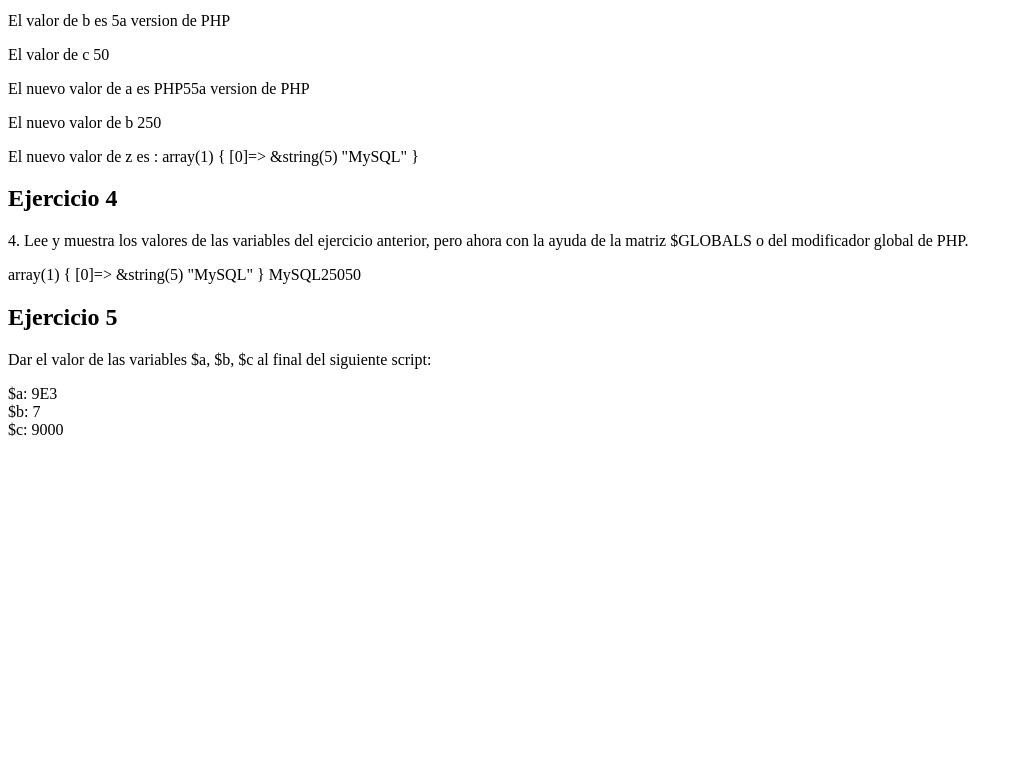
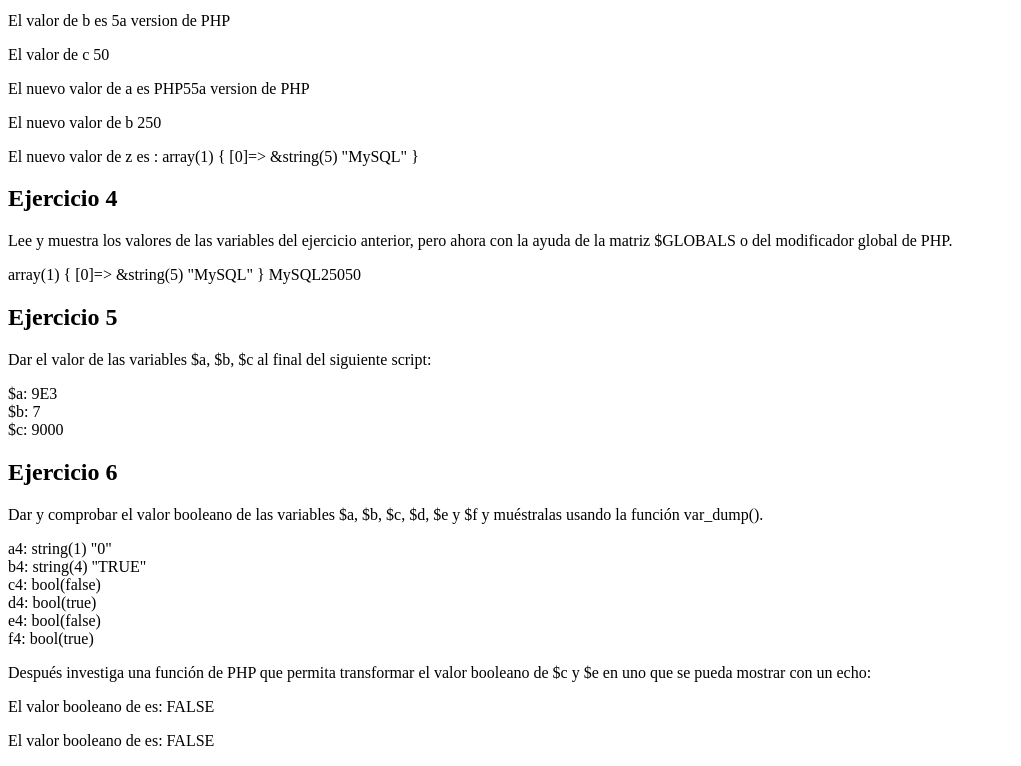
Before and after one commit to michel080502/tecweb, a PHP site: page / in a window 1280 px wide. Shown: the part 779-1545 px from the top of the page, without its empty margins (0-1021 px from the left). Before the commit the page ends 1215 px from the top, so only its background shows below. Run offline with PHP 8.4, Linux system fonts and the light colour scheme.

Commit message:
ejercicio 6 agregado

```diff
--- a/practicas/p03/ejercicio4.php
+++ b/practicas/p03/ejercicio4.php
@@ -1,6 +1,6 @@
 <?php
 echo '<h2>Ejercicio 4</h2>';
-echo '<p>4. Lee y muestra los valores de las variables del ejercicio anterior, pero ahora con la ayuda de
+echo '<p> Lee y muestra los valores de las variables del ejercicio anterior, pero ahora con la ayuda de
 la matriz $GLOBALS o del modificador global de PHP.</p>';
 $a2 = 'PHP5';
 $z2[] = &$a2;
--- /dev/null
+++ b/practicas/p03/ejercicio6.php
@@ -0,0 +1,27 @@
+<?php
+echo '<h2>Ejercicio 6</h2>';
+echo '<p>Dar y comprobar el valor booleano de las variables $a, $b, $c, $d, $e y $f y muéstralas
+usando la función var_dump(<datos>).</p>';
+$a4 = "0";
+$b4 = "TRUE";
+$c4 = FALSE;
+$d4 = ($a4 or $b4);
+$e4 = ($a4 and $c4);
+$f4 = ($a4 xor $b4);
+echo 'a4: ';
+var_dump($a4);
+echo '<br>b4: ';
+var_dump($b4);
+echo '<br>c4: ';
+var_dump($c4);
+echo '<br>d4: ';
+var_dump($d4);
+echo '<br>e4: ';
+var_dump($e4);
+echo '<br>f4: ';
+var_dump($f4);
+
+echo '<p> Después investiga una función de PHP que permita transformar el valor booleano de $c y $e
+en uno que se pueda mostrar con un echo:</p>';
+echo "<p>El valor booleano de $c4 es: "  . (boolval($c4) ? 'TRUE' : 'FALSE') . "</p>";
+echo "<p>El valor booleano de $e4 es: "  . (boolval($e4) ? 'TRUE' : 'FALSE') . "</p>";
--- a/practicas/p03/index.php
+++ b/practicas/p03/index.php
@@ -31,6 +31,7 @@
     include 'ejercicio3.php';
     include 'ejercicio4.php';
     include 'ejercicio5.php';
+    include 'ejercicio6.php';
     ?>
 </body>
 
```
